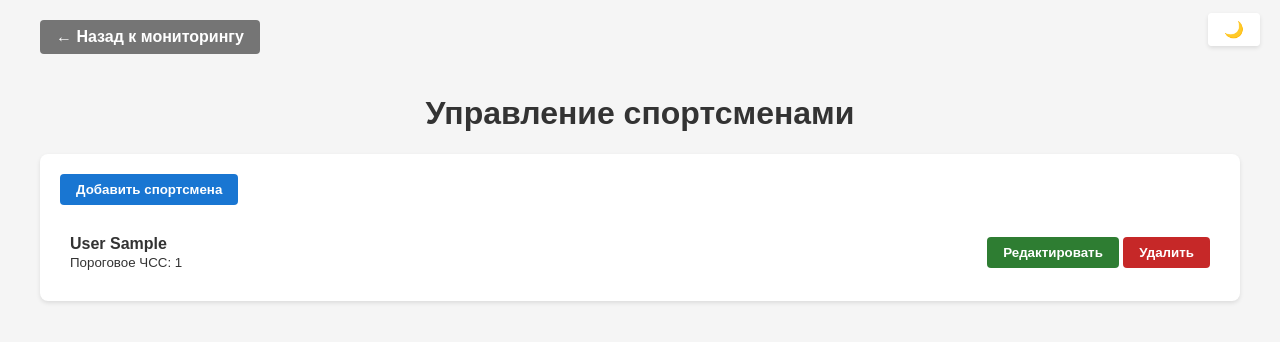
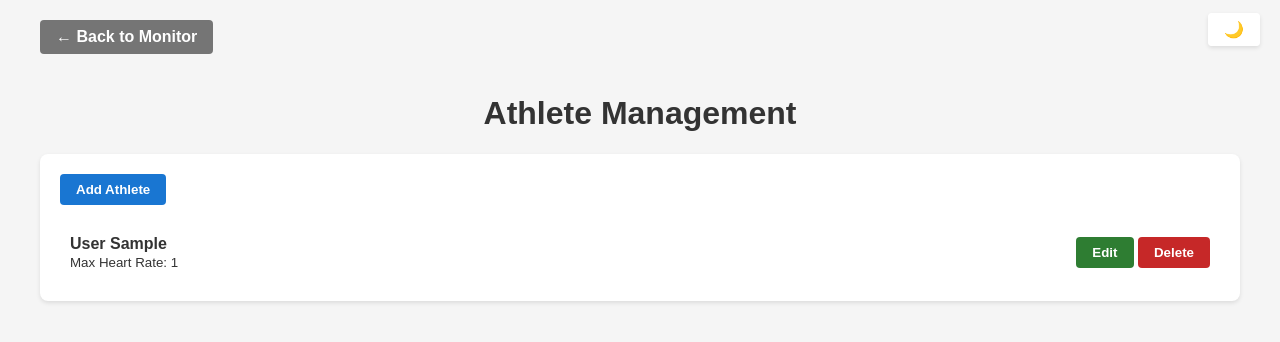
Before and after one commit to MaxDukov/crossfit-heartrate-monitor, a Flask app: page /athletes in a window 1280 px wide. Shown: the top 342 px of the page. Run offline with Flask 2, Linux system fonts and the light colour scheme; tables that the repository leaves empty hold one stand-in row (values such as "Sample post").

Commit message:
translate to Eng

```diff
--- a/hr.py
+++ b/hr.py
@@ -33,6 +33,7 @@ running = True
 
 # Инициализация базы данных
 def init_db():
+    """Initialize the SQLite database with required tables"""
     conn = sqlite3.connect('athletes.db')
     c = conn.cursor()
     c.execute('''
@@ -51,12 +52,12 @@ def init_db():
 # Маршруты Flask
 @app.route('/')
 def index():
-    """Главная страница"""
+    """Render main monitoring page"""
     return render_template('index.html')
 
 @app.route('/athletes')
 def athletes():
-    """Страница управления спортсменами"""
+    """Render athlete management page"""
     return render_template('athletes.html')
 
 @app.route('/api/sensors')
@@ -73,7 +74,7 @@ def get_sensor(sensor_id):
 
 @app.route('/api/athletes', methods=['GET'])
 def get_athletes():
-    """Получение списка спортсменов"""
+    """Get list of all athletes"""
     conn = sqlite3.connect('athletes.db')
     c = conn.cursor()
     c.execute('SELECT * FROM athletes ORDER BY last_name, first_name')
@@ -84,7 +85,7 @@ def get_athletes():
 
 @app.route('/api/athletes', methods=['POST'])
 def add_athlete():
-    """Добавление нового спортсмена"""
+    """Add new athlete"""
     data = request.json
     if not all(k in data for k in ('first_name', 'last_name', 'max_hr')):
         return jsonify({'error': 'Missing required fields'}), 400
@@ -106,7 +107,7 @@ def add_athlete():
 
 @app.route('/api/athletes/<int:athlete_id>', methods=['PUT'])
 def update_athlete(athlete_id):
-    """Обновление данных спортсмена"""
+    """Update athlete information"""
     data = request.json
     if not all(k in data for k in ('first_name', 'last_name', 'max_hr')):
         return jsonify({'error': 'Missing required fields'}), 400
@@ -128,7 +129,7 @@ def update_athlete(athlete_id):
 
 @app.route('/api/athletes/<int:athlete_id>', methods=['DELETE'])
 def delete_athlete(athlete_id):
-    """Удаление спортсмена"""
+    """Delete athlete"""
     conn = sqlite3.connect('athletes.db')
     c = conn.cursor()
     try:
@@ -142,7 +143,7 @@ def delete_athlete(athlete_id):
 
 @app.route('/api/athletes/<int:athlete_id>/sensor', methods=['POST'])
 def bind_sensor(athlete_id):
-    """Привязка датчика к спортсмену"""
+    """Bind sensor to athlete"""
     data = request.json
     if 'sensor_id' not in data:
         return jsonify({'error': 'Missing sensor_id'}), 400
@@ -150,9 +151,9 @@ def bind_sensor(athlete_id):
     conn = sqlite3.connect('athletes.db')
     c = conn.cursor()
     try:
-        # Сначала отвязываем датчик от других спортсменов
+        # First, unbind the sensor from any athlete
         c.execute('UPDATE athletes SET sensor_id = NULL WHERE sensor_id = ?', (data['sensor_id'],))
-        # Привязываем датчик к выбранному спортсмену
+        # Then bind it to the new athlete
         c.execute('UPDATE athletes SET sensor_id = ? WHERE id = ?', (data['sensor_id'], athlete_id))
         conn.commit()
         conn.close()
@@ -163,7 +164,7 @@ def bind_sensor(athlete_id):
 
 @app.route('/api/athletes/<int:athlete_id>/sensor', methods=['DELETE'])
 def unbind_sensor(athlete_id):
-    """Отвязка датчика от спортсмена"""
+    """Unbind sensor from athlete"""
     conn = sqlite3.connect('athletes.db')
     c = conn.cursor()
     try:
@@ -177,7 +178,7 @@ def unbind_sensor(athlete_id):
 
 @app.route('/api/sensor/<int:sensor_id>/athlete')
 def get_sensor_athlete(sensor_id):
-    """Получение информации о спортсмене, привязанном к датчику"""
+    """Get athlete bound to sensor"""
     conn = sqlite3.connect('athletes.db')
     c = conn.cursor()
     c.execute('SELECT id, first_name, last_name, max_hr FROM athletes WHERE sensor_id = ?', (sensor_id,))
@@ -201,7 +202,7 @@ def on_found():
         socketio.emit('sensor_status', {'status': 'scanning'})
 
 def on_device_data(page: int, page_name: str, data):
-    """Callback для обработки данных с датчика сердечного ритма"""
+    """Handle incoming data from heart rate sensor"""
     if isinstance(data, HeartRateData):
         sensor_id = 1  # data.device_number
         heart_rate = data.heart_rate
--- a/templates/athletes.html
+++ b/templates/athletes.html
@@ -1,9 +1,9 @@
 <!DOCTYPE html>
-<html lang="ru" data-theme="light">
+<html lang="en" data-theme="light">
 <head>
     <meta charset="UTF-8">
     <meta name="viewport" content="width=device-width, initial-scale=1.0">
-    <title>Управление спортсменами</title>
+    <title>Athlete Management</title>
     <style>
         :root[data-theme="light"] {
             --bg-color: #f5f5f5;
@@ -166,35 +166,35 @@
     </div>
 
     <div class="container">
-        <a href="/" class="btn btn-back">← Назад к мониторингу</a>
-        <h1>Управление спортсменами</h1>
+        <a href="/" class="btn btn-back">← Back to Monitor</a>
+        <h1>Athlete Management</h1>
 
         <div class="athletes-section">
-            <button class="btn btn-primary" onclick="showAddAthleteModal()">Добавить спортсмена</button>
+            <button class="btn btn-primary" onclick="showAddAthleteModal()">Add Athlete</button>
             <div id="athletes-list" class="athletes-list"></div>
         </div>
     </div>
 
-    <!-- Модальное окно для добавления/редактирования спортсмена -->
+    <!-- Modal for adding/editing athlete -->
     <div id="athleteModal" class="modal">
         <div class="modal-content">
             <span class="close" onclick="closeAthleteModal()">&times;</span>
-            <h2 id="modalTitle">Добавить спортсмена</h2>
+            <h2 id="modalTitle">Add Athlete</h2>
             <form id="athleteForm">
                 <input type="hidden" id="athleteId">
                 <div class="form-group">
-                    <label for="firstName">Имя:</label>
+                    <label for="firstName">First Name:</label>
                     <input type="text" id="firstName" required>
                 </div>
                 <div class="form-group">
-                    <label for="lastName">Фамилия:</label>
+                    <label for="lastName">Last Name:</label>
                     <input type="text" id="lastName" required>
                 </div>
                 <div class="form-group">
-                    <label for="maxHr">Пороговое ЧСС:</label>
+                    <label for="maxHr">Max Heart Rate:</label>
                     <input type="number" id="maxHr" required min="40" max="220">
                 </div>
-                <button type="submit" class="btn btn-primary">Сохранить</button>
+                <button type="submit" class="btn btn-primary">Save</button>
             </form>
         </div>
     </div>
@@ -231,14 +231,14 @@
                             <div>
                                 <strong>${athlete.last_name} ${athlete.first_name}</strong>
                                 <br>
-                                <small>Пороговое ЧСС: ${athlete.max_hr}</small>
+                                <small>Max Heart Rate: ${athlete.max_hr}</small>
                                 ${athlete.sensor_id ?
-                                    `<div class="sensor-info">Привязан к датчику ${athlete.sensor_id}</div>` :
+                                    `<div class="sensor-info">Bound to sensor ${athlete.sensor_id}</div>` :
                                     ''}
                             </div>
                             <div>
-                                <button class="btn btn-edit" onclick="editAthlete(${JSON.stringify(athlete)})">Редактировать</button>
-                                <button class="btn btn-danger" onclick="deleteAthlete(${athlete.id})">Удалить</button>
+                                <button class="btn btn-edit" onclick="editAthlete(${JSON.stringify(athlete)})">Edit</button>
+                                <button class="btn btn-danger" onclick="deleteAthlete(${athlete.id})">Delete</button>
                             </div>
                         `;
                         list.appendChild(div);
@@ -247,7 +247,7 @@
         }
 
         function showAddAthleteModal() {
-            document.getElementById('modalTitle').textContent = 'Добавить спортсмена';
+            document.getElementById('modalTitle').textContent = 'Add Athlete';
             document.getElementById('athleteForm').reset();
             document.getElementById('athleteId').value = '';
             document.getElementById('athleteModal').style.display = 'block';
@@ -258,7 +258,7 @@
         }
 
         function editAthlete(athlete) {
-            document.getElementById('modalTitle').textContent = 'Редактировать спортсмена';
+            document.getElementById('modalTitle').textContent = 'Edit Athlete';
             document.getElementById('athleteId').value = athlete.id;
             document.getElementById('firstName').value = athlete.first_name;
             document.getElementById('lastName').value = athlete.last_name;
@@ -267,14 +267,14 @@
         }
 
         function deleteAthlete(id) {
-            if (confirm('Вы уверены, что хотите удалить этого спортсмена?')) {
+            if (confirm('Are you sure you want to delete this athlete?')) {
                 fetch(`/api/athletes/${id}`, { method: 'DELETE' })
                     .then(response => response.json())
                     .then(data => {
                         if (data.message) {
                             loadAthletes();
                         } else {
-                            alert('Ошибка при удалении спортсмена');
+                            alert('Error deleting athlete');
                         }
                     });
             }
@@ -305,7 +305,7 @@
                     closeAthleteModal();
                     loadAthletes();
                 } else {
-                    alert('Ошибка при сохранении спортсмена');
+                    alert('Error saving athlete');
                 }
             });
         };
```
Also changed, not shown: CONTRIBUTING.md (added, +147 -0 lines), templates/index.html (+26 -26 lines), README.md.
